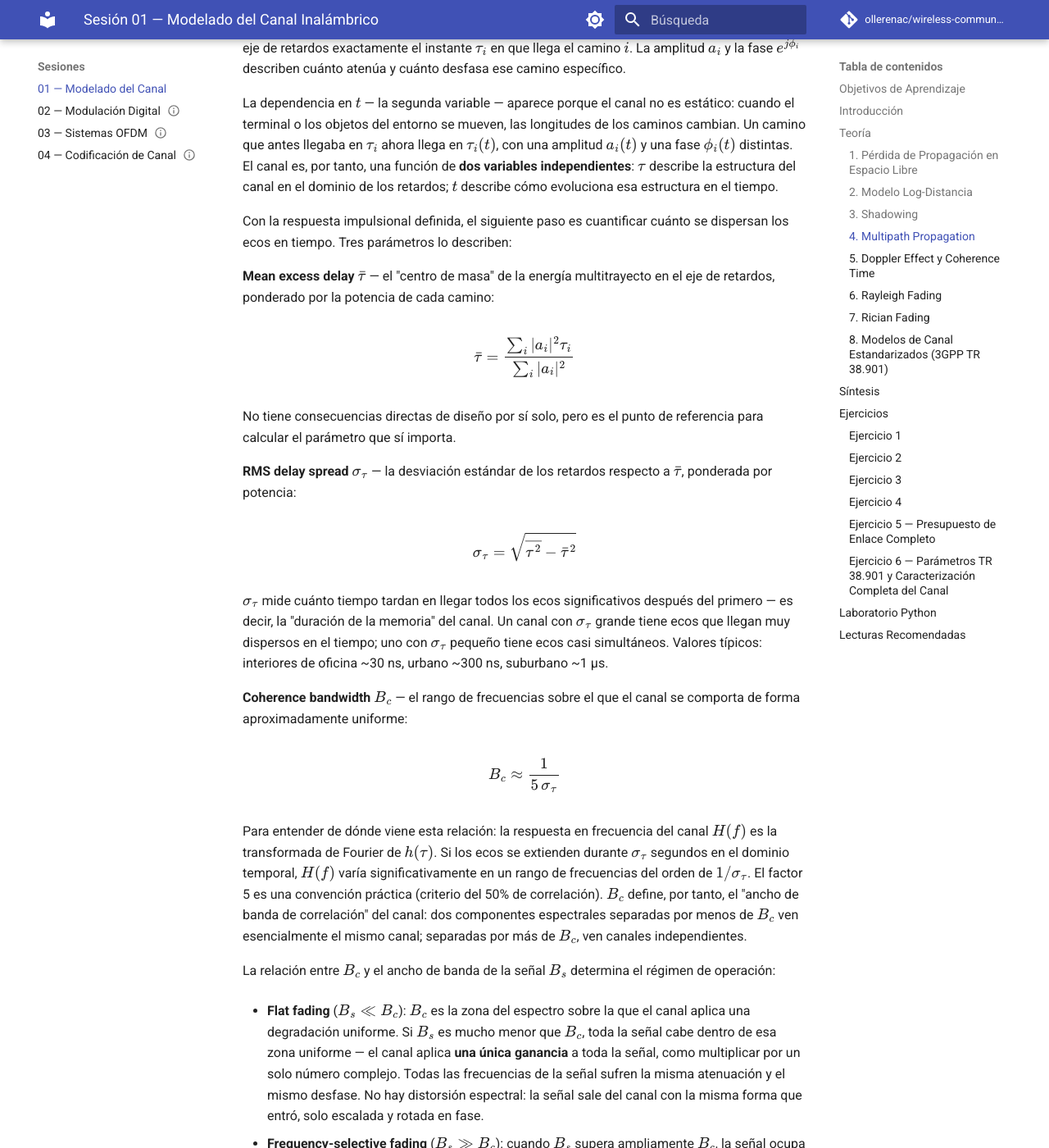
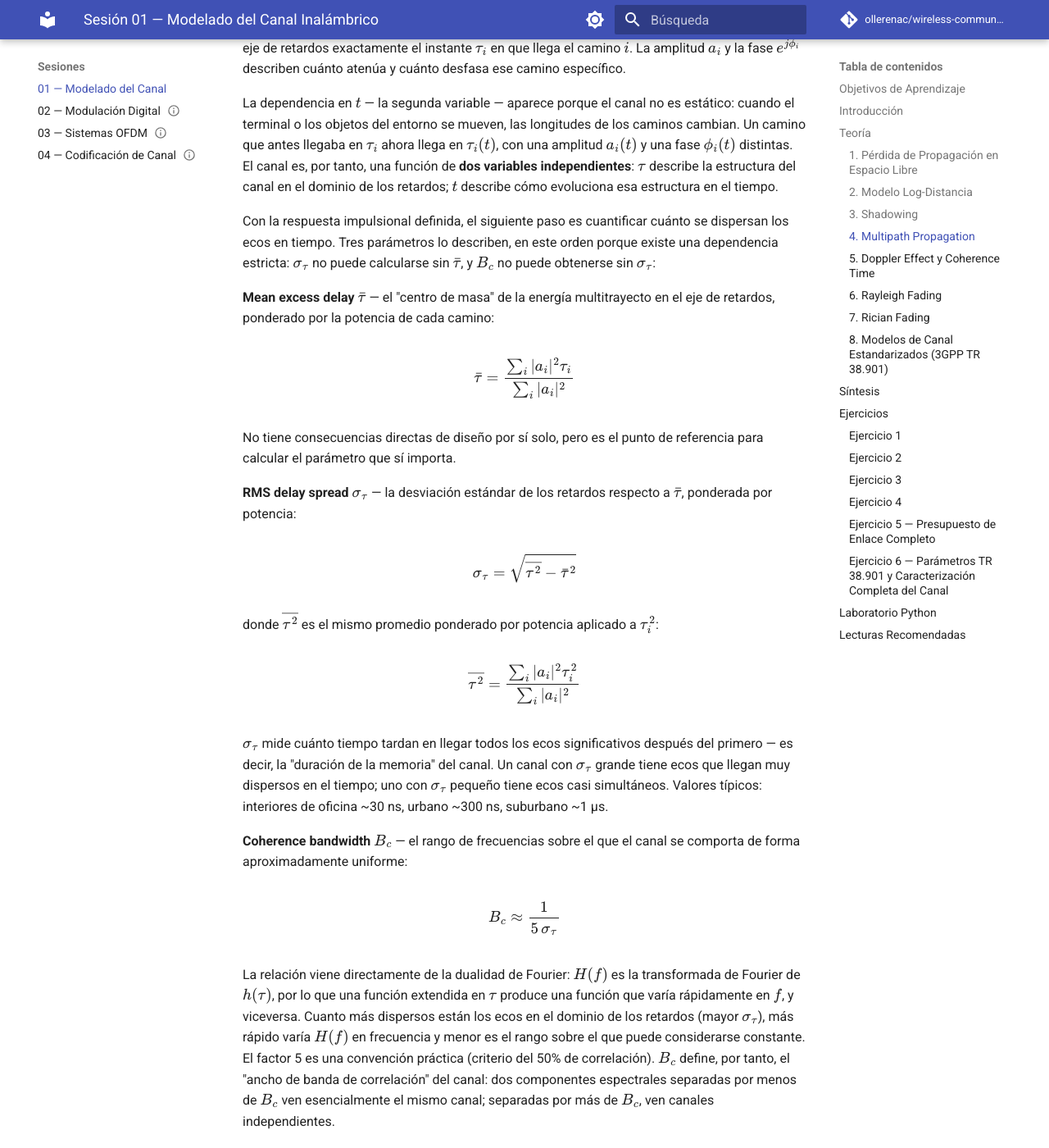
Before and after one commit to ollerenac/wireless-communication-systems, an MkDocs documentation site: the page built from docs/sessions/01-channel-modeling/index.md, in a window 1280 px wide and 1400 px high, scrolled down 6286 px. Shown: the whole window at 82% size. Built offline with MkDocs 1.6.1 and Material for MkDocs 9.7.7, drawn with Linux system fonts in a browser that asks for light colours; comment, search, counter and statistics services are not loaded; some of the changed text lies outside the part shown.

Commit message:
docs(session-01): clarify multipath section — Fourier duality, τ² definition, parameter ordering, power effects deferred to section 6

```diff
--- a/docs/sessions/01-channel-modeling/index.md
+++ b/docs/sessions/01-channel-modeling/index.md
@@ -131,7 +131,7 @@ Cada término de la suma es un eco: la **delta de Dirac** $\delta(\tau - \tau_i)
 
 La dependencia en $t$ — la segunda variable — aparece porque el canal no es estático: cuando el terminal o los objetos del entorno se mueven, las longitudes de los caminos cambian. Un camino que antes llegaba en $\tau_i$ ahora llega en $\tau_i(t)$, con una amplitud $a_i(t)$ y una fase $\phi_i(t)$ distintas. El canal es, por tanto, una función de **dos variables independientes**: $\tau$ describe la estructura del canal en el dominio de los retardos; $t$ describe cómo evoluciona esa estructura en el tiempo.
 
-Con la respuesta impulsional definida, el siguiente paso es cuantificar cuánto se dispersan los ecos en tiempo. Tres parámetros lo describen:
+Con la respuesta impulsional definida, el siguiente paso es cuantificar cuánto se dispersan los ecos en tiempo. Tres parámetros lo describen, en este orden porque existe una dependencia estricta: $\sigma_\tau$ no puede calcularse sin $\bar{\tau}$, y $B_c$ no puede obtenerse sin $\sigma_\tau$:
 
 **Mean excess delay** $\bar{\tau}$ — el "centro de masa" de la energía multitrayecto en el eje de retardos, ponderado por la potencia de cada camino:
 
@@ -143,13 +143,17 @@ No tiene consecuencias directas de diseño por sí solo, pero es el punto de ref
 
 $$\sigma_\tau = \sqrt{\overline{\tau^2} - \bar{\tau}^2}$$
 
+donde $\overline{\tau^2}$ es el mismo promedio ponderado por potencia aplicado a $\tau_i^2$:
+
+$$\overline{\tau^2} = \frac{\sum_i |a_i|^2 \tau_i^2}{\sum_i |a_i|^2}$$
+
 $\sigma_\tau$ mide cuánto tiempo tardan en llegar todos los ecos significativos después del primero — es decir, la "duración de la memoria" del canal. Un canal con $\sigma_\tau$ grande tiene ecos que llegan muy dispersos en el tiempo; uno con $\sigma_\tau$ pequeño tiene ecos casi simultáneos. Valores típicos: interiores de oficina ~30 ns, urbano ~300 ns, suburbano ~1 µs.
 
 **Coherence bandwidth** $B_c$ — el rango de frecuencias sobre el que el canal se comporta de forma aproximadamente uniforme:
 
 $$B_c \approx \frac{1}{5\,\sigma_\tau}$$
 
-Para entender de dónde viene esta relación: la respuesta en frecuencia del canal $H(f)$ es la transformada de Fourier de $h(\tau)$. Si los ecos se extienden durante $\sigma_\tau$ segundos en el dominio temporal, $H(f)$ varía significativamente en un rango de frecuencias del orden de $1/\sigma_\tau$. El factor 5 es una convención práctica (criterio del 50% de correlación). $B_c$ define, por tanto, el "ancho de banda de correlación" del canal: dos componentes espectrales separadas por menos de $B_c$ ven esencialmente el mismo canal; separadas por más de $B_c$, ven canales independientes.
+La relación viene directamente de la dualidad de Fourier: $H(f)$ es la transformada de Fourier de $h(\tau)$, por lo que una función extendida en $\tau$ produce una función que varía rápidamente en $f$, y viceversa. Cuanto más dispersos están los ecos en el dominio de los retardos (mayor $\sigma_\tau$), más rápido varía $H(f)$ en frecuencia y menor es el rango sobre el que puede considerarse constante. El factor 5 es una convención práctica (criterio del 50% de correlación). $B_c$ define, por tanto, el "ancho de banda de correlación" del canal: dos componentes espectrales separadas por menos de $B_c$ ven esencialmente el mismo canal; separadas por más de $B_c$, ven canales independientes.
 
 La relación entre $B_c$ y el ancho de banda de la señal $B_s$ determina el régimen de operación:
 
@@ -166,6 +170,8 @@ En el panel izquierdo (flat fading), $B_s$ es estrecho y cae en un tramo aproxim
 Este es uno de los problemas centrales que motiva el diseño de OFDM (sesión 03): dividir el ancho de banda total en cientos de subportadoras estrechas, cada una con $B_s \ll B_c$, de modo que cada subportadora opera en flat fading aunque el canal global sea frequency-selective.
 
 Todo lo visto en esta sección — $h(\tau)$, $\sigma_\tau$, $B_c$, flat fading, FSF — describe el canal **en un instante congelado**. Es una fotografía. Lo que no dice es con qué rapidez cambia esa fotografía cuando el terminal o los objetos del entorno se mueven.
+
+Vale la pena notar que el multipath tiene dos consecuencias distintas sobre la señal recibida, y esta sección solo ha cubierto una de ellas. Los efectos temporales y frecuenciales — ISI, $\sigma_\tau$, $B_c$ — son la primera consecuencia, y son los que determinan si el canal distorsiona la forma espectral de la señal. La segunda consecuencia es energética: cuando los ecos se suman con fases aleatorias, la potencia recibida fluctúa de forma aleatoria a escala de centímetros, produciendo caídas bruscas (*deep fades*) que el modelo log-distance no captura. Estas fluctuaciones de potencia a pequeña escala no se abordan aquí porque requieren un tratamiento estadístico diferente — la distribución de la envolvente de la señal — que se desarrolla en la sección 6.
 
 ---
 
```
